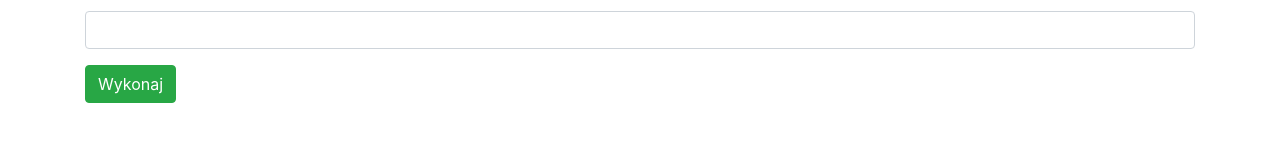
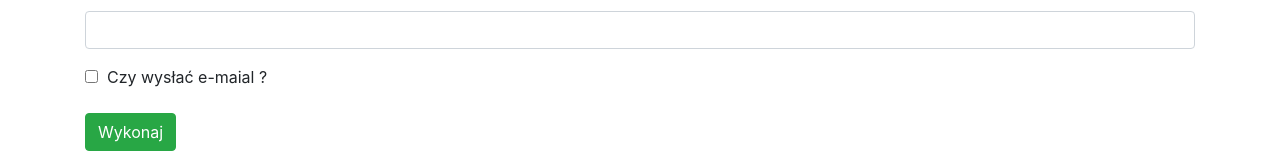
Before and after one commit to EkoGroszek/RestApiTest_Front, an Angular app: page /makeTransfer in a window 1280 px wide. Shown: the part 449-604 px from the top of the page. Built offline with nearby package versions, Linux system fonts and the light colour scheme; what angular-bootstrap-md would draw is missing.

Commit message:
added chckbox for sending email

```diff
--- a/src/app/make-atransfer/make-atransfer.component.html
+++ b/src/app/make-atransfer/make-atransfer.component.html
@@ -49,6 +49,13 @@
         </div>
       </div>
     </div>
+    <div class="form-group">
+<!--      <mdb-checkbox (click)="toggleToSendingEmail(sendEmail)"formControlName="sendEmail" id="sendEmail">Chcę otrzymać e-mail</mdb-checkbox>-->
+      <input type="checkbox" formControlName="ifSendEmail" id="ifSendEmail">
+      <span> &nbsp;</span>
+      <label for="ifSendEmail"> Czy wysłać e-maial ?</label>
+
+    </div>
     <button type="submit" class="btn btn-success">Wykonaj</button>
 
   </form>
--- a/src/app/make-atransfer/make-atransfer.component.ts
+++ b/src/app/make-atransfer/make-atransfer.component.ts
@@ -29,8 +29,10 @@ export class MakeATransferComponent implements OnInit {
         Validators.minLength(26), Validators.maxLength(26)]],
       amount: [0, [Validators.required, Validators.pattern('^[0-9]*([.][0-9]{1,2})?$')]],
       targetAccountNumber: ['', [Validators.required, Validators.pattern('^[0-9]*'),
-        Validators.minLength(26), Validators.maxLength(26)]]
-    });
+        Validators.minLength(26), Validators.maxLength(26)]],
+      ifSendEmail: false
+  })
+    ;
   }
 
   private setAccountDataFromForm() {
@@ -48,8 +50,11 @@ export class MakeATransferComponent implements OnInit {
     this.setAccountDataFromForm();
     console.log(this.transfer);
     this.transferService.createTransfer(this.transfer).subscribe(
-      data => {this.showSuccess();      },
-        data => {this.showError();
+      data => {
+        this.showSuccess();
+      },
+      data => {
+        this.showError();
       });
 
   }
@@ -61,4 +66,8 @@ export class MakeATransferComponent implements OnInit {
   showError() {
     this.toastr.error('Sprawdź czy wszystkie pola są poprawne', 'Wykryto błąd w formularzu');
   }
+
+  toggleToSendingEmail() {
+
+  }
 }
```
